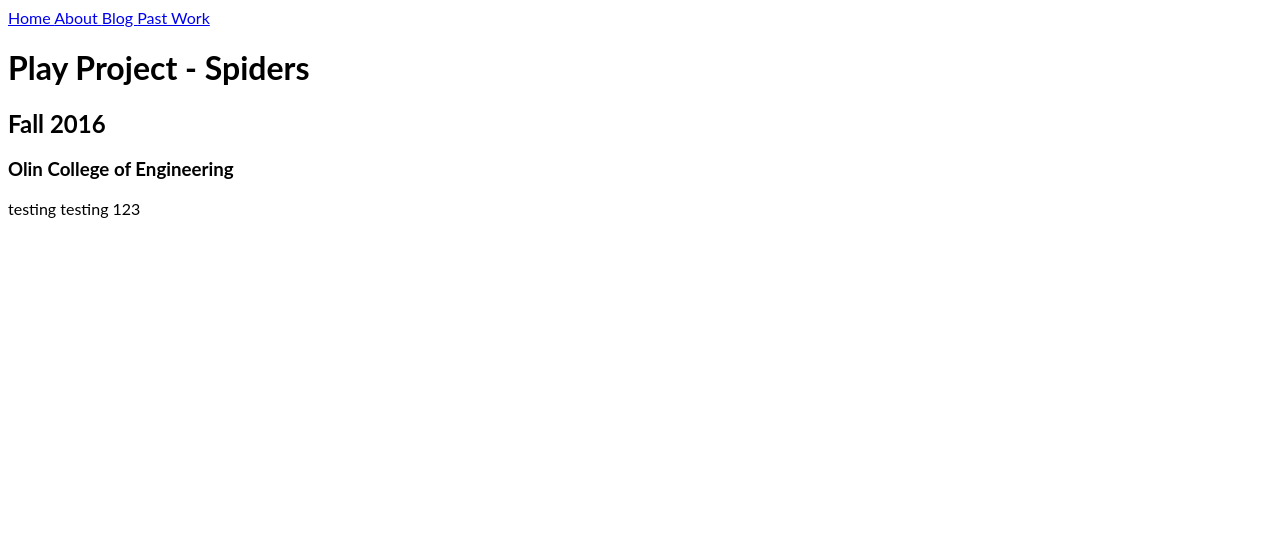
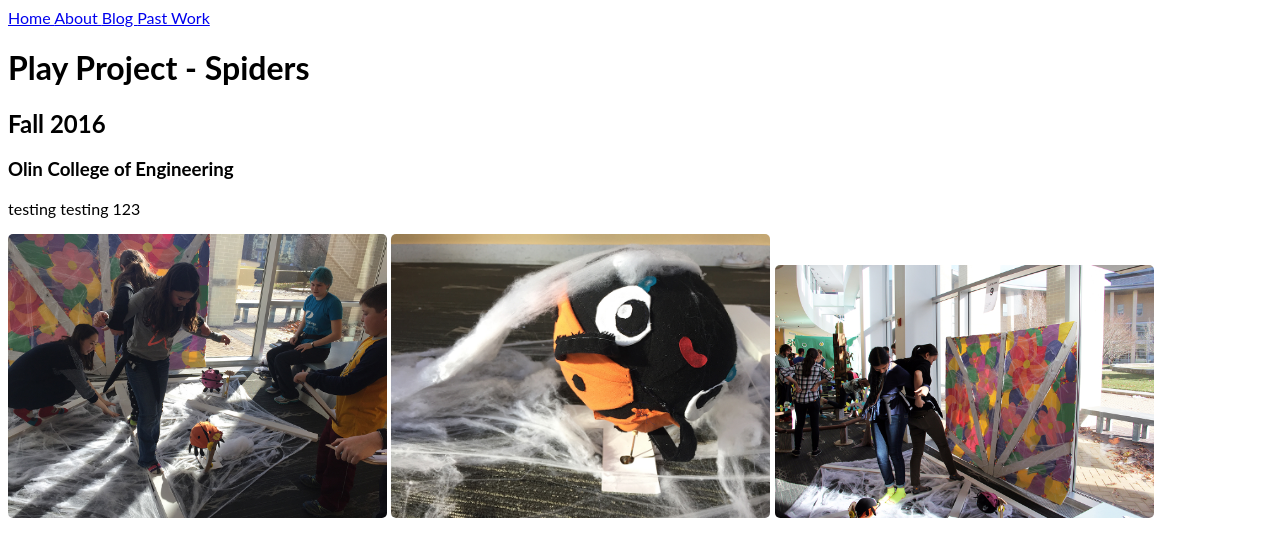
Before and after one commit to acedmonkeys/acedmonkeys.github.io, a Jekyll site: the page built from _projects/8_play_project.md, in a window 1280 px wide. Shown: the top 557 px of the page. Built offline with Jekyll 4.4.1, drawn with Linux system fonts in a browser that asks for light colours.

Commit message:
added and resized photos

```diff
--- a/_projects/8_play_project.md
+++ b/_projects/8_play_project.md
@@ -4,3 +4,7 @@ time_frame: Fall 2016
 institution: Olin College of Engineering
 ---
 testing testing 123
+
+<a target="_blank" href="/desnat_1.JPG"><img src="/imgs/desnat_1.JPG"></a>
+<a target="_blank" href="/desnat_2.JPG"><img src="/imgs/desnat_2.JPG"></a>
+<a target="_blank" href="/desnat_3.JPG"><img src="/imgs/desnat_3.JPG"></a>
```
Also changed, not shown: _projects/8_machine-gun-jetpack.md (+2 -0 lines), _imgs/desnat_1.JPG (added), _imgs/desnat_2.JPG (added), _imgs/desnat_3.JPG (added), _imgs/modsim_poster.png (added), 1 other file.
